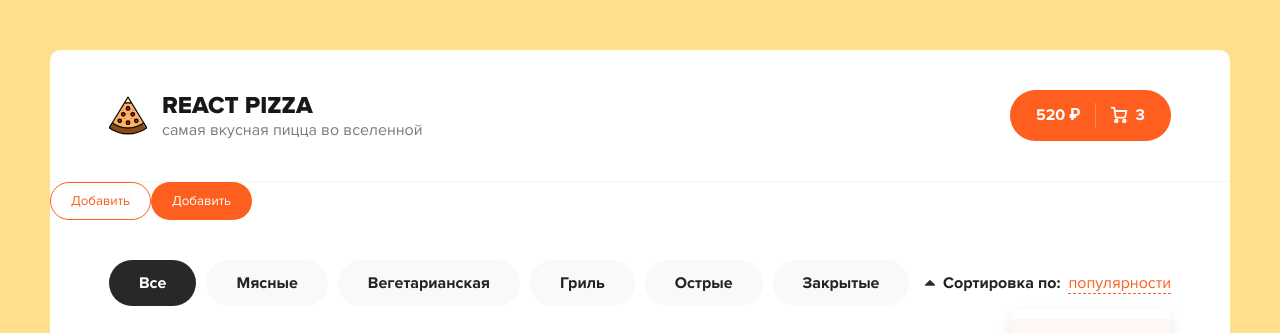
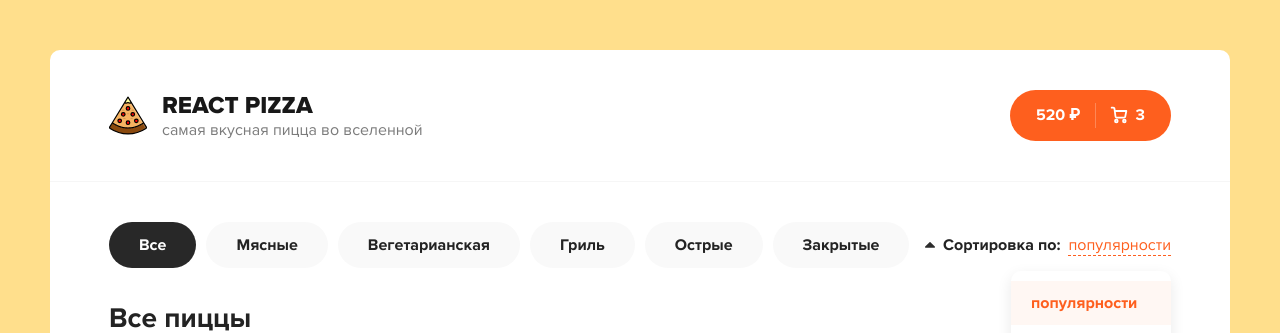
Before and after one commit to wouldRewind/React-Pizza, a React (Create React App) app: page / in a window 1280 px wide. Shown: the top 333 px of the page. Built offline with nearby package versions, Linux system fonts and the light colour scheme.

Commit message:
step3: moved button layout to button component

```diff
--- a/src/App.js
+++ b/src/App.js
@@ -10,11 +10,11 @@
 
 
 function App() {
+
+
   return (
     <div className="wrapper">
       <Header/>
-      <Button outline text="Добавить"/>
-      <Button  text="Добавить"/>
       <div className="content">
         <div className="container">
           <div className="content__top">
--- a/src/Button.jsx
+++ b/src/Button.jsx
@@ -1,14 +1,14 @@
 import React from "react"
 import classNames from "classnames";
 
-function Button(props){
-    console.log(props)
+function Button({onClick,className,outline,children}){
         return (
             <button
-                className={classNames('button',{
-                    'button--outline': props.outline
+                onClick={onClick}
+                className={classNames('button', className,{
+                    'button--outline': outline
             })}>
-            {props.text}
+            {children}
             </button>
         )
 }
--- a/src/Header.jsx
+++ b/src/Header.jsx
@@ -2,6 +2,7 @@
 
 import logoSvg from "./assets/img/pizza-logo.svg"
 
+import Button from "./Button"
 
 function Header(){
     return (
@@ -15,8 +16,8 @@
             </div>
           </div>
           <div className="header__cart">
-            <a href="/cart.html" className="button button--cart">
-              <span>520 ₽</span>
+            <Button className="button--cart">
+            <span>520 ₽</span>
               <div className="button__delimiter"></div>
               <svg
                 width="18"
@@ -48,7 +49,10 @@
                 />
               </svg>
               <span>3</span>
-            </a>
+            </Button>
+            {/* <a href="/cart.html" className="button button--cart">
+
+            </a> */}
           </div>
         </div>
       </div>
```
